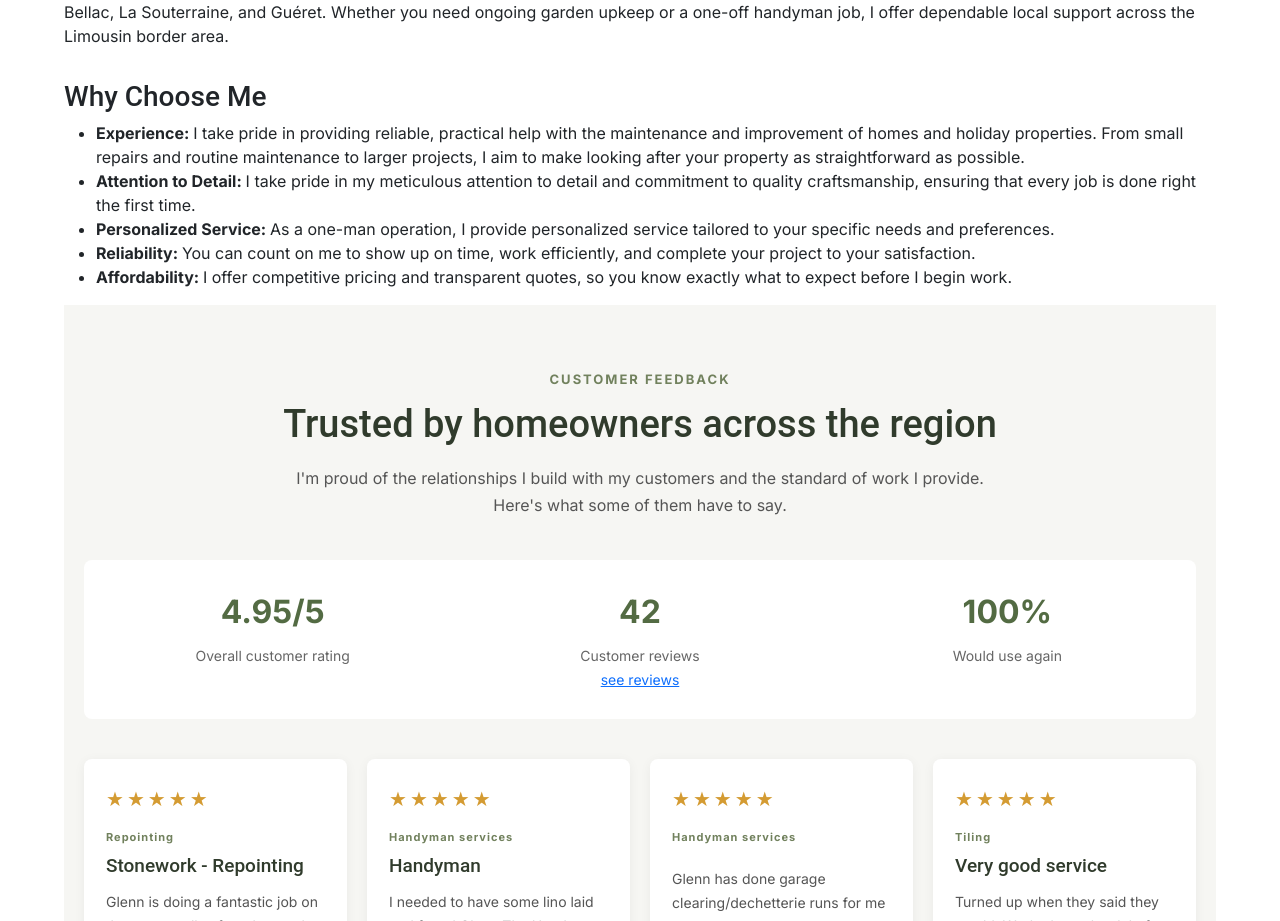
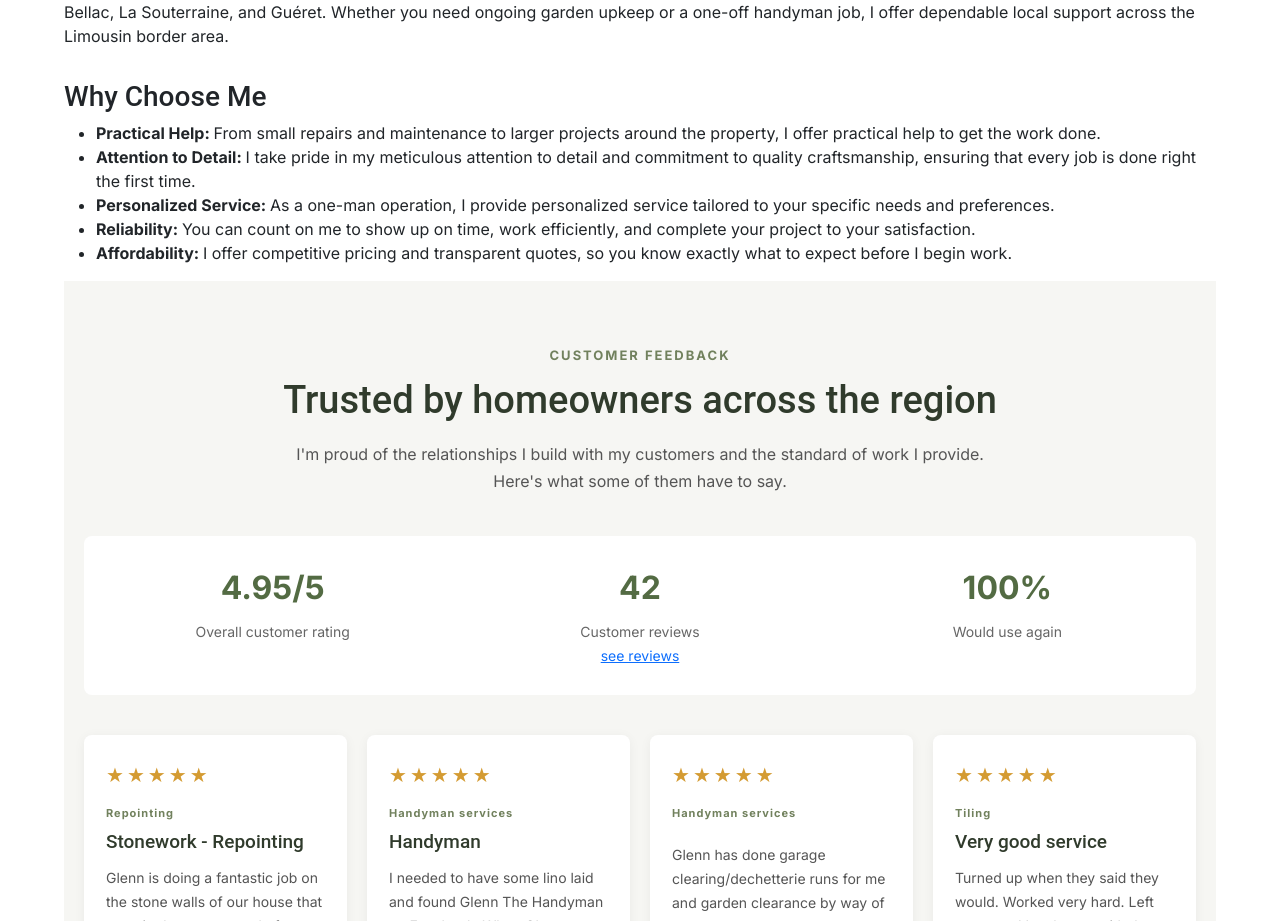
Before and after one commit to GlennPacker/VueDuVallonHandyman, a Next.js app: page / in a window 1280 px wide. Shown: the part 1169-2090 px from the top of the page. Built offline with nearby package versions, Linux system fonts and the light colour scheme.

Commit message:
Update page.tsx

```diff
--- a/src/app/page.tsx
+++ b/src/app/page.tsx
@@ -92,8 +92,8 @@ export default function Home() {
           <h3 className="pt-3">Why Choose Me</h3>
           <ul>
             <li>
-              <strong>Experience: </strong>
-              I take pride in providing reliable, practical help with the maintenance and improvement of homes and holiday properties. From small repairs and routine maintenance to larger projects, I aim to make looking after your property as straightforward as possible.
+              <strong>Practical Help: </strong>
+              From small repairs and maintenance to larger projects around the property, I offer practical help to get the work done.
             </li>
 
             <li>
```
